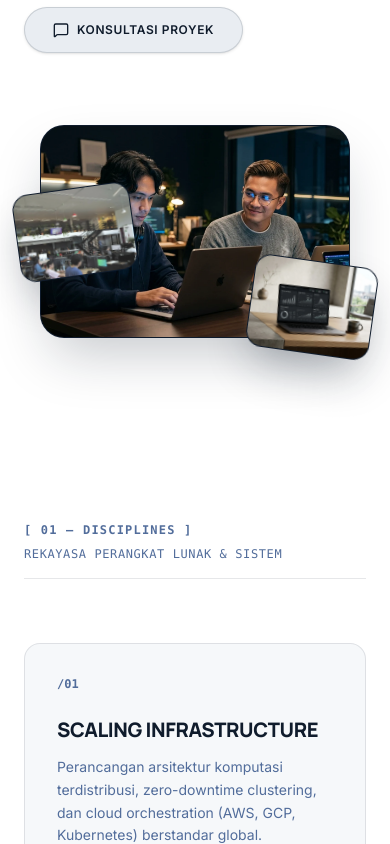
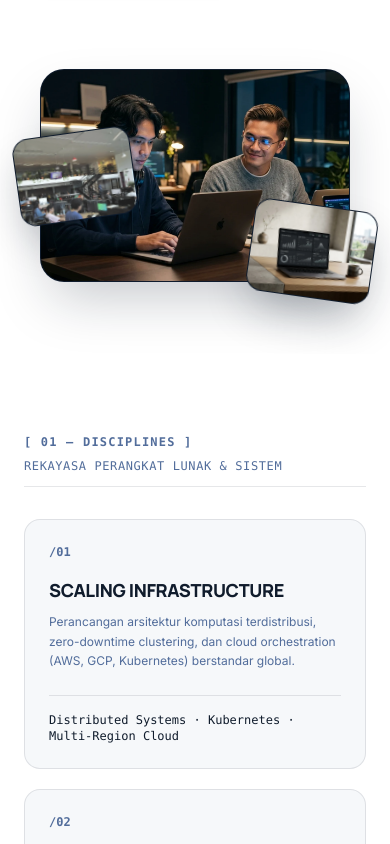
Before and after one commit to Kadaek/Compro-Kadaek, a Next.js app: page / in a window 390 px wide. Shown: the part 660-1504 px from the top of the page. Built offline with nearby package versions, Linux system fonts and the light colour scheme.

Commit message:
feat: implement full-screen 100dvh viewport sections with CSS scroll snap

```diff
--- a/src/app/globals.css
+++ b/src/app/globals.css
@@ -9,6 +9,13 @@ html {
   background-color: #FFFFFF;
   color: #101C2C;
   scroll-behavior: smooth;
+  scroll-snap-type: y proximity;
+}
+
+@media (min-width: 768px) {
+  html {
+    scroll-snap-type: y mandatory;
+  }
 }
 
 body {
--- a/src/app/page.tsx
+++ b/src/app/page.tsx
@@ -15,7 +15,7 @@ export default function Home() {
   useEffect(() => {
     const handleScroll = () => {
       const sections = ["about", "disciplines", "works", "contact"];
-      const scrollPosition = window.scrollY + 250;
+      const scrollPosition = window.scrollY + window.innerHeight / 2;
 
       for (const sectionId of sections) {
         const el = document.getElementById(sectionId);
@@ -104,8 +104,8 @@ export default function Home() {
       {/* ── CINEMATIC VISUAL PRELOADER ── */}
       <Preloader />
 
-      {/* ── 1. HEADER / NAVBAR (100% TRANSPARENT, NO BORDER, DIRECTLY FOLLOWS PAGE BG) ── */}
-      <header className="sticky top-0 z-50 bg-transparent transition-all duration-300">
+      {/* ── 1. HEADER / NAVBAR (100% TRANSPARENT, FIXED OVER SNAP SECTIONS) ── */}
+      <header className="fixed top-0 inset-x-0 z-50 bg-transparent transition-all duration-300">
         <div className="max-w-6xl mx-auto px-6 h-18 flex items-center justify-between">
           {/* Brand Logo in Deep Navy */}
           <a href="#" className="flex items-center gap-3 group">
@@ -149,10 +149,10 @@ export default function Home() {
         </div>
       </header>
 
-      {/* ── 2. HERO SECTION (EDITORIAL + FLOATING SLIDING SHOWCASE) ── */}
+      {/* ── 2. HERO SECTION (FULL SCREEN VIEWPORT 1) ── */}
       <main className="flex-1">
-        <section id="about" className="relative min-h-[82vh] flex items-center bg-[#FFFFFF] overflow-hidden">
-          <div className="relative z-10 max-w-6xl mx-auto px-6 pt-16 sm:pt-24 pb-16 sm:pb-24 w-full">
+        <section id="about" className="snap-start snap-always relative min-h-[100dvh] flex items-center justify-center bg-[#FFFFFF] overflow-hidden pt-20 pb-12">
+          <div className="relative z-10 max-w-6xl mx-auto px-6 w-full">
             <div className="grid grid-cols-1 lg:grid-cols-12 gap-12 lg:gap-14 items-center">
               {/* Left Column: Editorial Headline & Manifesto */}
               <div className="lg:col-span-6">
@@ -203,11 +203,11 @@ export default function Home() {
           </div>
         </section>
 
-        {/* ── 3. DISCIPLINES (ARCHITECTURAL WITH STAGGERED SCROLL REVEAL) ── */}
-        <section id="disciplines" className="py-24 px-6 bg-[#FFFFFF]">
-          <div className="max-w-6xl mx-auto">
+        {/* ── 3. DISCIPLINES (FULL SCREEN VIEWPORT 2) ── */}
+        <section id="disciplines" className="snap-start snap-always relative min-h-[100dvh] flex items-center justify-center py-20 px-6 bg-[#FFFFFF]">
+          <div className="max-w-6xl mx-auto w-full">
             <ScrollReveal direction="up">
-              <div className="flex flex-col sm:flex-row items-baseline justify-between mb-16 pb-4 border-b border-[#101C2C]/10 gap-2">
+              <div className="flex flex-col sm:flex-row items-baseline justify-between mb-8 sm:mb-10 pb-3 border-b border-[#101C2C]/10 gap-2">
                 <span className="text-xs font-mono text-[#526D9B] uppercase tracking-widest font-semibold">
                   [ 01 — DISCIPLINES ]
                 </span>
@@ -217,25 +217,25 @@ export default function Home() {
               </div>
             </ScrollReveal>
 
-            <div className="grid grid-cols-1 md:grid-cols-2 gap-8 lg:gap-12">
+            <div className="grid grid-cols-1 md:grid-cols-2 gap-5 sm:gap-6 lg:gap-8">
               {disciplines.map((item, idx) => (
-                <ScrollReveal key={item.num} delay={idx * 120} direction="up">
-                  <div className="p-8 sm:p-10 rounded-2xl border border-[#101C2C]/10 bg-[#E9EDF2]/40 hover:bg-[#E9EDF2]/80 hover:-translate-y-1.5 hover:shadow-md transition-all duration-300 flex flex-col justify-between h-full">
+                <ScrollReveal key={item.num} delay={idx * 100} direction="up">
+                  <div className="p-6 sm:p-7 rounded-2xl border border-[#101C2C]/10 bg-[#E9EDF2]/40 hover:bg-[#E9EDF2]/80 hover:-translate-y-1 hover:shadow-md transition-all duration-300 flex flex-col justify-between h-full">
                     <div>
-                      <div className="font-mono text-xs text-[#526D9B] font-semibold mb-6">
+                      <div className="font-mono text-xs text-[#526D9B] font-semibold mb-4">
                         /{item.num}
                       </div>
 
-                      <h3 className="font-heading text-xl sm:text-2xl font-extrabold text-[#101C2C] tracking-tight uppercase mb-3">
+                      <h3 className="font-heading text-lg sm:text-xl font-extrabold text-[#101C2C] tracking-tight uppercase mb-2">
                         {item.title}
                       </h3>
 
-                      <p className="text-sm sm:text-base text-[#526D9B] font-normal leading-relaxed">
+                      <p className="text-xs sm:text-sm text-[#526D9B] font-normal leading-relaxed">
                         {item.desc}
                       </p>
                     </div>
 
-                    <div className="mt-8 pt-6 border-t border-[#101C2C]/10 text-xs font-mono text-[#101C2C] font-medium">
+                    <div className="mt-6 pt-4 border-t border-[#101C2C]/10 text-xs font-mono text-[#101C2C] font-medium">
                       {item.stack}
                     </div>
                   </div>
@@ -245,11 +245,11 @@ export default function Home() {
           </div>
         </section>
 
-        {/* ── 4. SELECTED WORKS (WITH SMOOTH SCROLL REVEAL) ── */}
-        <section id="works" className="py-24 px-6 border-t border-[#101C2C]/10 bg-[#FFFFFF]">
-          <div className="max-w-6xl mx-auto">
+        {/* ── 4. SELECTED WORKS (FULL SCREEN VIEWPORT 3) ── */}
+        <section id="works" className="snap-start snap-always relative min-h-[100dvh] flex items-center justify-center py-20 px-6 border-t border-[#101C2C]/10 bg-[#FFFFFF]">
+          <div className="max-w-6xl mx-auto w-full">
             <ScrollReveal direction="up">
-              <div className="flex flex-col sm:flex-row items-baseline justify-between mb-16 pb-4 border-b border-[#101C2C]/10 gap-2">
+              <div className="flex flex-col sm:flex-row items-baseline justify-between mb-8 sm:mb-10 pb-3 border-b border-[#101C2C]/10 gap-2">
                 <span className="text-xs font-mono text-[#526D9B] uppercase tracking-widest font-semibold">
                   [ 02 — SELECTED WORKS ]
                 </span>
@@ -261,17 +261,17 @@ export default function Home() {
 
             <div className="divide-y divide-[#101C2C]/10 border-b border-[#101C2C]/10">
               {projects.map((proj, idx) => (
-                <ScrollReveal key={proj.num} delay={idx * 90} direction="up">
-                  <div className="py-10 sm:py-12 flex flex-col md:flex-row md:items-center justify-between gap-6 group hover:bg-[#E9EDF2]/30 px-4 rounded-xl transition-all duration-300">
+                <ScrollReveal key={proj.num} delay={idx * 80} direction="up">
+                  <div className="py-5 sm:py-6 flex flex-col md:flex-row md:items-center justify-between gap-4 sm:gap-6 group hover:bg-[#E9EDF2]/30 px-4 rounded-xl transition-all duration-300">
                     <div className="flex items-baseline gap-6 sm:gap-10">
                       <span className="text-xs sm:text-sm font-mono text-[#526D9B] font-semibold group-hover:text-[#101C2C] transition-colors">
                         /{proj.num}
                       </span>
                       <div>
-                        <h3 className="font-heading text-2xl sm:text-4xl font-extrabold text-[#101C2C] tracking-tight group-hover:text-[#526D9B] group-hover:translate-x-1 transition-all duration-300">
+                        <h3 className="font-heading text-xl sm:text-2xl font-extrabold text-[#101C2C] tracking-tight group-hover:text-[#526D9B] group-hover:translate-x-1 transition-all duration-300">
                           {proj.title}
                         </h3>
-                        <p className="text-sm text-[#526D9B] mt-2 font-normal max-w-xl">
+                        <p className="text-xs sm:text-sm text-[#526D9B] mt-1 font-normal max-w-xl">
                           {proj.desc}
                         </p>
                       </div>
@@ -287,7 +287,7 @@ export default function Home() {
                         </div>
                       </div>
 
-                      <div className="w-11 h-11 rounded-full border border-[#101C2C]/15 bg-[#E9EDF2] group-hover:bg-[#101C2C] group-hover:text-white text-[#101C2C] flex items-center justify-center transition-all duration-300 shrink-0 group-hover:scale-105">
+                      <div className="w-10 h-10 rounded-full border border-[#101C2C]/15 bg-[#E9EDF2] group-hover:bg-[#101C2C] group-hover:text-white text-[#101C2C] flex items-center justify-center transition-all duration-300 shrink-0 group-hover:scale-105">
                         <ArrowUpRight className="w-4 h-4 group-hover:translate-x-0.5 group-hover:-translate-y-0.5 transition-transform" />
                       </div>
                     </div>
@@ -298,16 +298,16 @@ export default function Home() {
           </div>
         </section>
 
-        {/* ── 5. DIRECT CONTACT SECTION (SMOOTH SCROLL REVEAL) ── */}
-        <section id="contact" className="py-24 sm:py-36 px-6 border-t border-[#101C2C]/10 bg-[#FFFFFF]">
-          <div className="max-w-6xl mx-auto">
+        {/* ── 5. DIRECT CONTACT & FOOTER (FULL SCREEN VIEWPORT 4) ── */}
+        <section id="contact" className="snap-start snap-always relative min-h-[100dvh] flex flex-col justify-between pt-20 border-t border-[#101C2C]/10 bg-[#FFFFFF]">
+          <div className="max-w-6xl mx-auto px-6 w-full flex-1 flex flex-col justify-center py-6">
             <ScrollReveal direction="up">
               <span className="text-xs font-mono text-[#526D9B] uppercase tracking-widest font-semibold">
                 [ 03 — GET IN TOUCH ]
               </span>
             </ScrollReveal>
 
-            <div className="mt-8 max-w-3xl">
+            <div className="mt-6 max-w-3xl">
               <ScrollReveal direction="up" delay={100}>
                 <h2 className="text-2xl sm:text-4xl font-heading font-extrabold text-[#101C2C] tracking-tight">
                   Punya visi proyek atau sistem yang ingin diakselerasi?
@@ -315,14 +315,14 @@ export default function Home() {
               </ScrollReveal>
 
               <ScrollReveal direction="up" delay={180}>
-                <p className="mt-4 text-base sm:text-lg text-[#526D9B] leading-relaxed">
+                <p className="mt-3 text-sm sm:text-base text-[#526D9B] leading-relaxed">
                   Kami siap mendiskusikan kebutuhan teknis, estimasi timeline, serta arsitektur solusi untuk bisnis Anda.
                 </p>
               </ScrollReveal>
 
               {/* Email Direct Access */}
               <ScrollReveal direction="up" delay={260}>
-                <div className="mt-8 flex flex-col sm:flex-row sm:items-center gap-4 flex-wrap">
+                <div className="mt-6 flex flex-col sm:flex-row sm:items-center gap-4 flex-wrap">
                   <a
                     href={`mailto:${email}`}
                     className="font-heading text-3xl sm:text-5xl font-black text-[#101C2C] hover:text-[#526D9B] tracking-tight transition-colors"
@@ -342,12 +342,12 @@ export default function Home() {
 
               {/* WhatsApp Call to Action */}
               <ScrollReveal direction="up" delay={340}>
-                <div className="mt-8 flex flex-wrap items-center gap-4 text-xs font-mono">
+                <div className="mt-6 flex flex-wrap items-center gap-4 text-xs font-mono">
                   <a
                     href="https://wa.me/6281234567890"
                     target="_blank"
                     rel="noopener noreferrer"
-                    className="inline-flex items-center gap-2 px-6 py-3.5 rounded-full bg-[#101C2C] hover:bg-[#526D9B] text-[#FFFFFF] font-medium transition-colors shadow-sm"
+                    className="inline-flex items-center gap-2 px-6 py-3 rounded-full bg-[#101C2C] hover:bg-[#526D9B] text-[#FFFFFF] font-medium transition-colors shadow-sm"
                   >
                     <MessageSquare className="w-4 h-4" />
                     <span>Konsultasi Cepat via WhatsApp</span>
@@ -361,11 +361,9 @@ export default function Home() {
               </ScrollReveal>
             </div>
           </div>
-        </section>
-      </main>
 
-      {/* ── 6. FOOTER ── */}
-      <footer className="border-t border-[#101C2C]/10 px-6 py-10 bg-[#E9EDF2]">
+          {/* ── FOOTER DOCKED AT BOTTOM OF FINAL SCREEN ── */}
+          <footer className="border-t border-[#101C2C]/10 px-6 py-6 sm:py-8 bg-[#E9EDF2] w-full mt-auto">
             <div className="max-w-6xl mx-auto flex flex-col sm:flex-row items-center justify-between gap-4 text-xs font-mono text-[#526D9B]">
               <div className="flex items-center gap-3">
                 <KadaekMonogram className="w-5 h-5 text-[#101C2C]" />
@@ -383,6 +381,8 @@ export default function Home() {
               </div>
             </div>
           </footer>
+        </section>
+      </main>
     </div>
   );
 }
```
Lines whose indentation alone changed are shown as unchanged.
